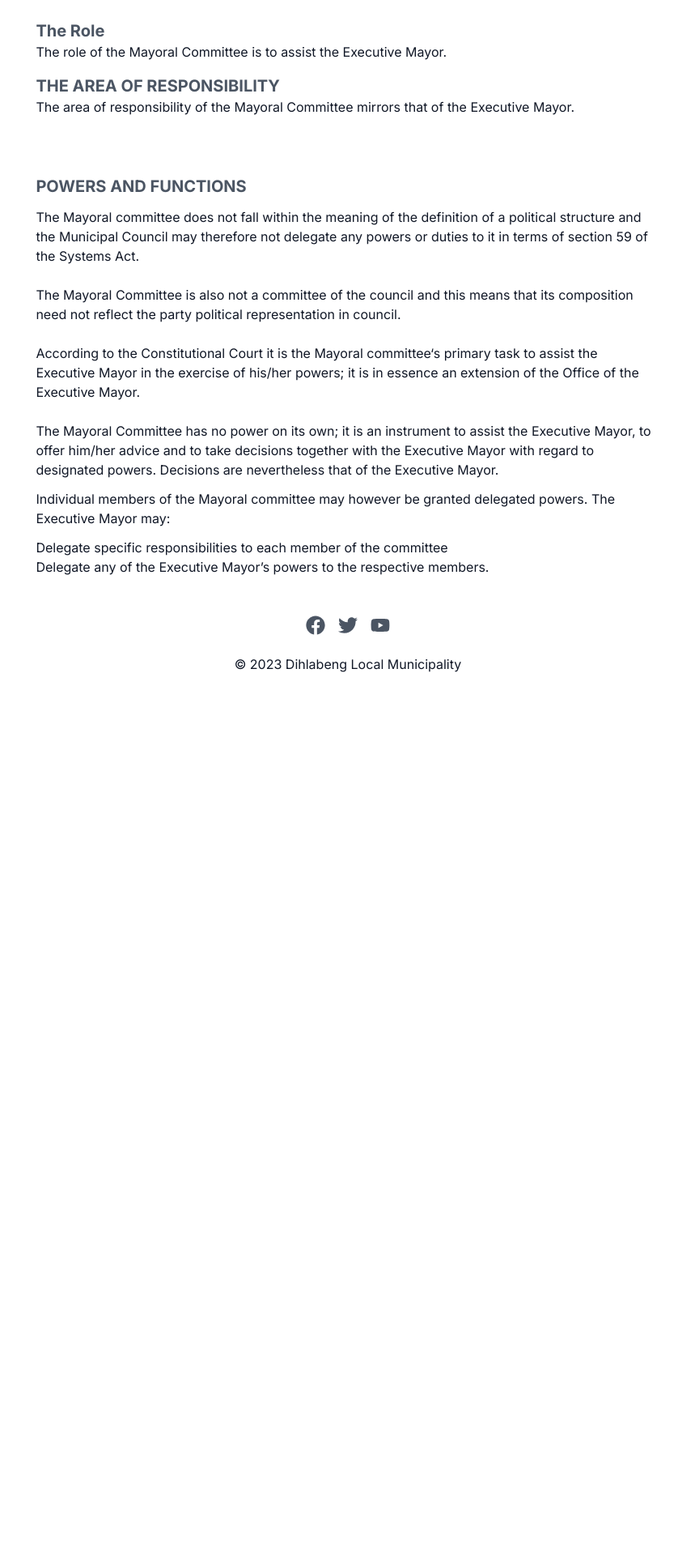
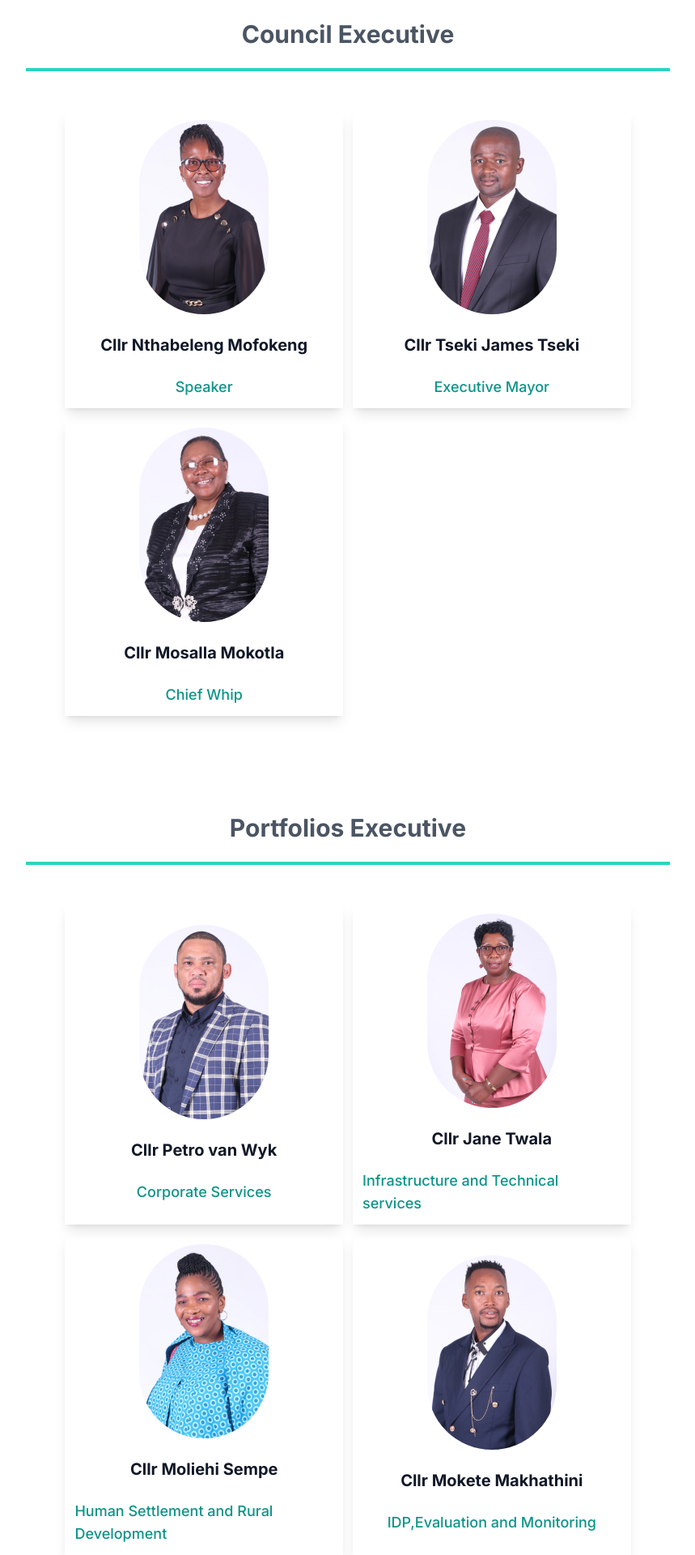
Before and after one commit to khumakotshepo1/dihlabeng.org.za, a Next.js app: page /about-us/government/executive/members-of-the-mayoral-committee in a window 1280 px wide. Shown: the part 1020-2940 px from the top of the page at 81% size, without its empty margins (210-1069 px from the left). Before the commit the page ends 1864 px from the top, so only its background shows below. Built offline with nearby package versions, Linux system fonts and the light colour scheme.

Commit message:
developed mayoral commitee in execetives

```diff
--- /dev/null
+++ b/app/about-us/government/executive/members-of-the-mayoral-committee/Mmcs.tsx
@@ -0,0 +1,66 @@
+import React from "react";
+import mmcApi from "../../../../components/mmcApi";
+import ExecsApi from "../../../../components/ExecsApi";
+import Image from "next/image";
+import Link from "next/link";
+
+const Mmcs = () => {
+  console.log(mmcApi);
+
+  return (
+    <section>
+      <article className="px-3 p-6">
+        <h1 className="font-bold text-3xl text-center p-6 border-b-teal-400 border-b-4 text-gray-600">
+          Council Executive
+        </h1>
+        <div className="grid grid-cols-1 md:grid-cols-2 xl:grid-cols-3 gap-3 p-12">
+          {ExecsApi.map((exec: any) => (
+            <Link
+              href={exec.link}
+              key={exec.name}
+              className="flex flex-col justify-center items-center p-3 shadow-lg"
+            >
+              <div className="w-40 h-60 relative">
+                <Image
+                  src={exec.img}
+                  alt={exec.name}
+                  fill
+                  className="absolute rounded-full"
+                />
+              </div>
+              <h1 className="my-6 font-bold text-xl">{exec.name}</h1>
+              <h2 className="text-teal-600 text-lg font-medium">{exec.dept}</h2>
+            </Link>
+          ))}
+        </div>
+      </article>
+      <article className="px-3 p-6">
+        <h1 className="font-bold text-3xl text-center p-6 border-b-teal-400 border-b-4 text-gray-600">
+          Portfolios Executive
+        </h1>
+        <div className="grid grid-cols-1 md:grid-cols-2 xl:grid-cols-3 gap-3 p-12">
+          {" "}
+          {mmcApi.map((mmc: any) => (
+            <div
+              key={mmc.name}
+              className="flex flex-col justify-center items-center p-3 shadow-lg"
+            >
+              <div className="w-40 h-60 relative">
+                <Image
+                  src={mmc.img}
+                  alt={mmc.name}
+                  fill
+                  className="absolute rounded-full"
+                />
+              </div>
+              <h1 className="my-6 font-bold text-xl">{mmc.name}</h1>
+              <h2 className="text-teal-600 text-lg font-medium">{mmc.dept}</h2>
+            </div>
+          ))}
+        </div>
+      </article>
+    </section>
+  );
+};
+
+export default Mmcs;
--- a/app/about-us/government/executive/members-of-the-mayoral-committee/page.tsx
+++ b/app/about-us/government/executive/members-of-the-mayoral-committee/page.tsx
@@ -1,4 +1,5 @@
 import MmcData from "@app/components/MmcData";
+import Mmcs from "./Mmcs";
 
 const Mmc = () => {
   return (
@@ -19,17 +20,20 @@ const Mmc = () => {
           </p>
         </div>
       </article>
-      <article className="flex flex-col gap-4 justify-center items-center py-12 px-6">
+
+      <Mmcs />
+
+      <article className="flex flex-col gap-4 justify-center items-center py-12 px-6 bg-gray-400 text-white my-4">
         {MmcData.map((mmc) => (
           <div key={mmc.title} className="w-full">
-            <h2 className="text-xl font-bold text-gray-600">{mmc.title}</h2>
+            <h2 className="text-xl font-bold text-teal-600">{mmc.title}</h2>
             <p>{mmc.desc}</p>
           </div>
         ))}
       </article>
-      <article className="flex flex-col gap-2 justify-center items-center p-6">
+      <article className="flex flex-col gap-2 justify-center items-center p-6 bg-gray-400 text-white my-4">
         <div className="w-full">
-          <h2 className="text-xl font-bold text-gray-600">
+          <h2 className="text-xl font-bold text-teal-600">
             POWERS AND FUNCTIONS
           </h2>
           <p className="py-3">
--- /dev/null
+++ b/app/components/ExecsApi.ts
@@ -0,0 +1,22 @@
+const ExecsApi = [
+  {
+    name: "Cllr Nthabeleng Mofokeng",
+    dept: "Speaker",
+    img: "/img/council/Council-Speaker-Cllr-Nthabeleng-Mofokeng.webp",
+    link: "/about-us/government/council/speaker",
+  },
+  {
+    name: "Cllr Tseki James Tseki ",
+    dept: "Executive Mayor",
+    img: "/img/council/Cllr-Tseki-Tseki-Ward-14-ANC_11zon.webp",
+    link: "/about-us/government/executive/office-of-the-mayor",
+  },
+  {
+    name: "Cllr Mosalla Mokotla",
+    dept: "Chief Whip",
+    img: "/img/council/mosalla_mokotla.webp",
+    link: "/about-us/government/council/chief-whip",
+  },
+];
+
+export default ExecsApi;
--- /dev/null
+++ b/app/components/mmcApi.ts
@@ -0,0 +1,34 @@
+const mmcApi = [
+  {
+    name: "Cllr Petro van Wyk",
+    dept: "Corporate Services",
+    img: "/img/municipal_council/Cllr-Petro-van-Wyk-Ward-3-ANC_16_11zon.webp",
+  },
+  {
+    name: "Cllr Jane Twala",
+    dept: "Infrastructure and Technical services",
+    img: "/img/municipal_council/Cllr-Jane-Twala-Ward-6-ANC_13_11zon.webp",
+  },
+  {
+    name: "Cllr Moliehi Sempe",
+    dept: "Human Settlement and Rural Development",
+    img: "/img/municipal_council/Cllr-Moliehi-Sempe-Ward-15-ANC_5_11zon.webp",
+  },
+  {
+    name: "Cllr Mokete Makhathini",
+    dept: "IDP,Evaluation and Monitoring",
+    img: "/img/municipal_council/Cllr-Mokete-Makhathini-WArd-7-ANC_12_11zon.webp",
+  },
+  {
+    name: "Cllr Motshedisi Mokwena",
+    dept: "Woman,Disability and Vulnerable Groups",
+    img: "/img/municipal_council/Cllr-Motshedisi-Mokwena-Ward-12-ANC_7_11zon.webp",
+  },
+  {
+    name: "Cllr Sophia Jacobs",
+    dept: "Community Services",
+    img: "/img/municipal_council/Cllr-Sophia-Jacobs.webp",
+  },
+];
+
+export default mmcApi;
```
Also changed, not shown: public/img/municipal_council/Cllr-Sophia-Jacobs.webp (added).
